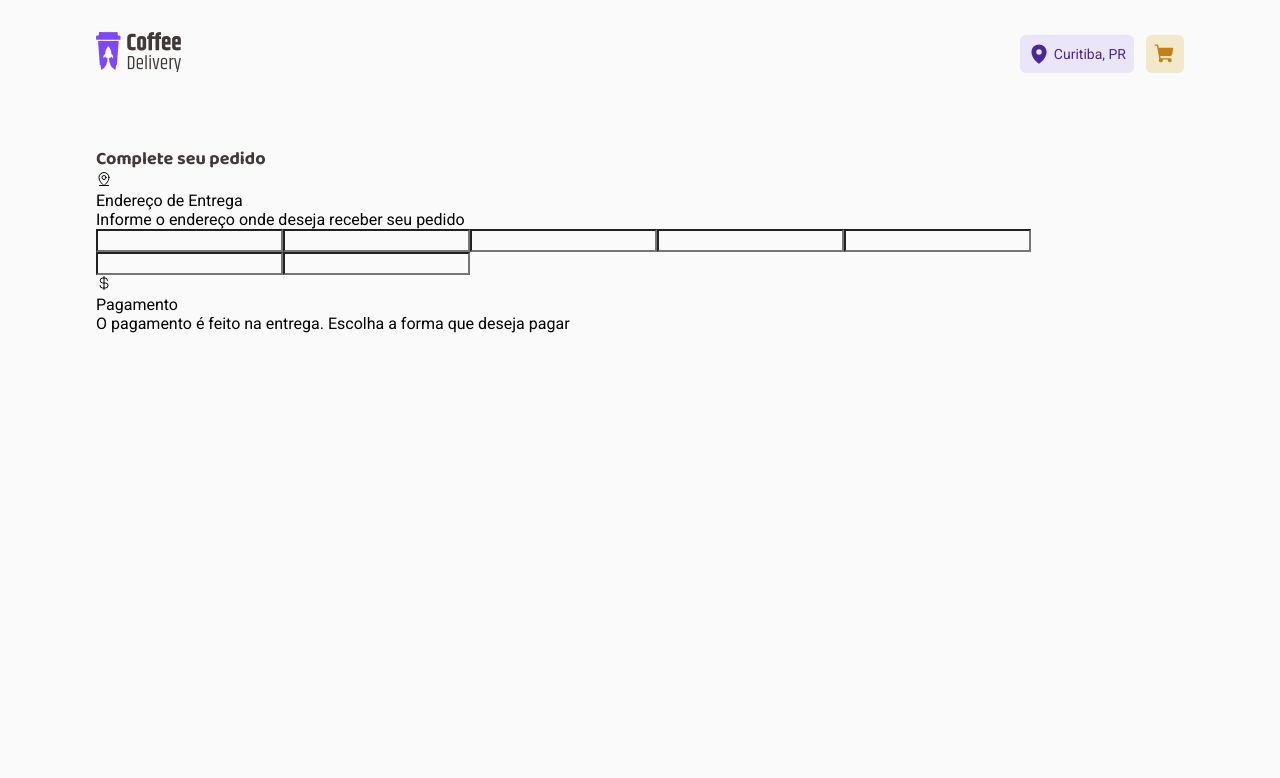
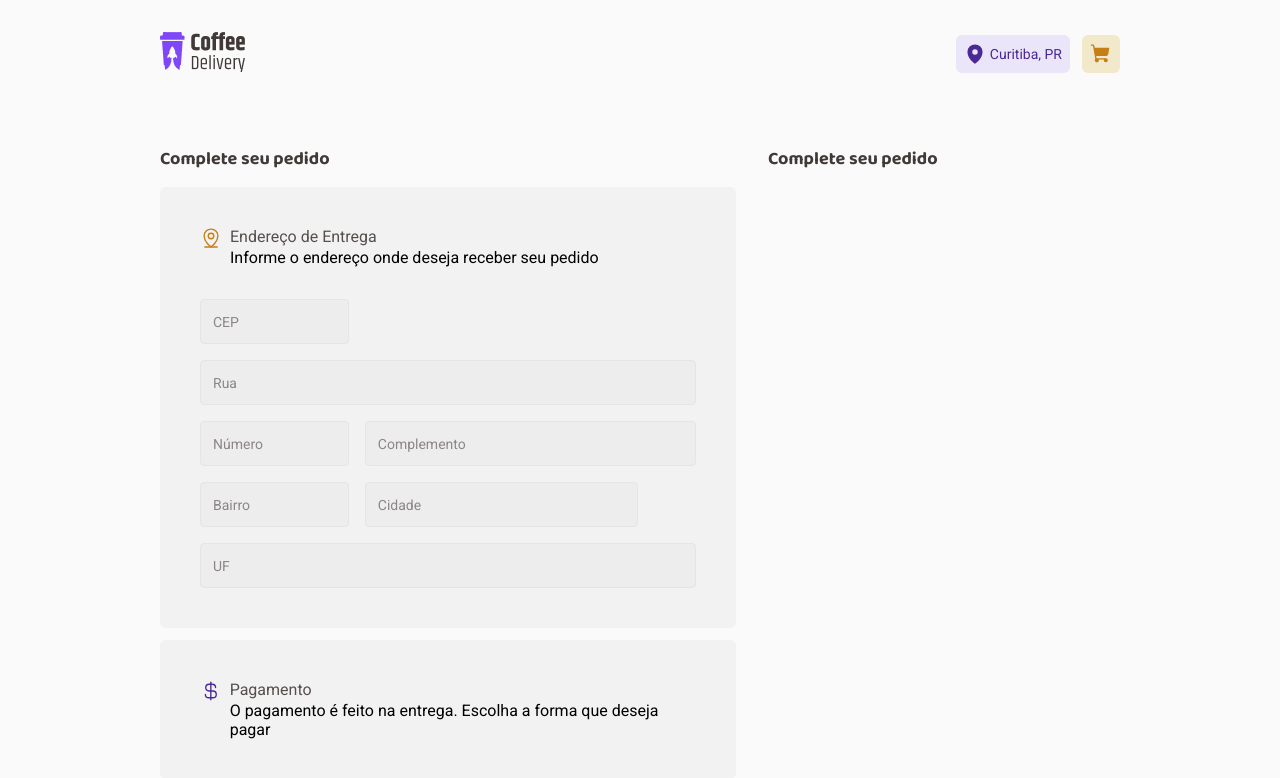
Before and after one commit to larissapissurno/coffee-delivery-react, a React (Vite) app: page /checkout in a window 1280 px wide. Shown: the top 778 px of the page. Built offline with nearby package versions, Linux system fonts and the light colour scheme.

Commit message:
address form UI

```diff
--- /dev/null
+++ b/src/components/Input/styles.ts
@@ -0,0 +1,39 @@
+import styled, { css } from 'styled-components'
+
+interface InputProps {
+  size: number
+  grow?: boolean
+}
+
+export const Input = styled.input<InputProps>`
+  display: flex;
+  flex-direction: row;
+  align-items: center;
+  padding: 12px;
+  gap: 4px;
+
+  background: ${(props) => props.theme['base-input']};
+
+  border: 1px solid ${(props) => props.theme['base-button']};
+  border-radius: 4px;
+  outline: none;
+
+  width: ${(props) => props.size + '%'};
+
+  ${(props) =>
+    props.grow &&
+    css`
+      flex-grow: 1;
+    `}
+
+  &:focus {
+    border: 2px solid ${(props) => props.theme['primary-500']};
+  }
+
+  &::placeholder {
+    color: ${(props) => props.theme['base-label']};
+    font-weight: 400;
+    font-size: 14px;
+    line-height: 130%;
+  }
+`
--- a/src/pages/Checkout/index.tsx
+++ b/src/pages/Checkout/index.tsx
@@ -1,6 +1,14 @@
+import { Input } from '@components/Input/styles'
 import { CurrencyDollar, MapPinLine } from 'phosphor-react'
-import { TitleXS } from 'src/styles/typography'
-import { ContentWrapper, StyledForm } from './styles'
+import { TextRegularM, TitleXS } from 'src/styles/typography'
+import {
+  ContentWrapper,
+  Grid,
+  LocaleInfo,
+  OrderHeader,
+  PaymentInfo,
+  StyledForm,
+} from './styles'
 
 export function Checkout() {
   return (
@@ -9,42 +17,46 @@ export function Checkout() {
         <div>
           <TitleXS>Complete seu pedido</TitleXS>
 
-          <div>
-            <div>
-              <MapPinLine />
+          <LocaleInfo>
+            <OrderHeader variant="primary-700">
+              <MapPinLine size={22} />
 
               <div>
-                <p>Endereço de Entrega</p>
+                <TextRegularM color="base-subtitle">
+                  Endereço de Entrega
+                </TextRegularM>
                 <p>Informe o endereço onde deseja receber seu pedido</p>
               </div>
-            </div>
+            </OrderHeader>
 
-            <div>
-              <input id="zipCode" />
-              <input id="street" />
-              <input id="number" />
-              <input id="complement" />
-              <input id="district" />
-              <input id="town" />
-              <input id="state" />
-            </div>
-          </div>
-          <div>
-            <div>
-              <CurrencyDollar />
+            <Grid>
+              <Input size={30} id="zipCode" placeholder="CEP" />
+              <Input size={100} id="street" placeholder="Rua" />
+              <Input size={30} id="number" placeholder="Número" />
+              <Input size={65} id="complement" placeholder="Complemento" grow />
+              <Input size={30} id="district" placeholder="Bairro" />
+              <Input size={55} id="town" placeholder="Cidade" />
+              <Input size={10} id="state" placeholder="UF" grow />
+            </Grid>
+          </LocaleInfo>
+          <PaymentInfo>
+            <OrderHeader variant="accent-700">
+              <CurrencyDollar size={22} />
 
               <div>
-                <p>Pagamento</p>
+                <TextRegularM color="base-subtitle">Pagamento</TextRegularM>
                 <p>
                   O pagamento é feito na entrega. Escolha a forma que deseja
                   pagar
                 </p>
               </div>
-            </div>
-          </div>
+            </OrderHeader>
+          </PaymentInfo>
         </div>
 
-        <div></div>
+        <div>
+          <TitleXS>Complete seu pedido</TitleXS>
+        </div>
       </StyledForm>
     </ContentWrapper>
   )
--- a/src/pages/Checkout/styles.ts
+++ b/src/pages/Checkout/styles.ts
@@ -1,8 +1,50 @@
 import { ContentContainer } from 'src/styles/global'
-import styled from 'styled-components'
+import styled, { DefaultTheme } from 'styled-components'
 
 export const ContentWrapper = styled(ContentContainer)`
   margin-top: calc(var(--header-hight) + 2.5rem);
 `
 
-export const StyledForm = styled.form``
+const OrderWrapper = styled.div`
+  display: flex;
+  flex-direction: column;
+  gap: 2rem;
+  padding: 2.5rem;
+  background-color: ${(props) => props.theme['base-card']};
+  border-radius: 6px;
+`
+
+interface OrderHeaderProps {
+  variant: keyof DefaultTheme
+}
+export const OrderHeader = styled.div<OrderHeaderProps>`
+  display: flex;
+  gap: 0.5rem;
+
+  svg {
+    color: ${(props) => props.theme[props.variant]};
+  }
+`
+
+export const Grid = styled.div`
+  /* display: grid; */
+  /* grid-auto-flow: row; */
+  display: flex;
+  flex-wrap: wrap;
+
+  gap: 1rem;
+`
+
+export const LocaleInfo = styled(OrderWrapper)`
+  margin-top: 0.975rem;
+`
+
+export const PaymentInfo = styled(OrderWrapper)`
+  margin-top: 0.75rem;
+`
+
+export const StyledForm = styled.form`
+  display: grid;
+  grid-template-columns: 60% 40%;
+  gap: 2rem;
+`
--- a/src/pages/Home/components/CoffeeCard/index.tsx
+++ b/src/pages/Home/components/CoffeeCard/index.tsx
@@ -12,7 +12,7 @@ import { SelectQuantity } from '@components/SelectQuantity'
 import { useState, useContext } from 'react'
 import { ShoppingCartItem } from 'src/reducers/shoppingCart/reducer'
 import { ShoppingCartContext } from 'src/contexts/ShoppingCartContext'
-import { TitleS } from 'src/styles/global'
+import { TitleS } from 'src/styles/typography'
 
 interface CoffeeCardProps {
   coffee: ShoppingCartItem
--- a/src/pages/Home/index.tsx
+++ b/src/pages/Home/index.tsx
@@ -1,7 +1,8 @@
 import { useEffect, useState } from 'react'
 import { useShoppingCart } from 'src/contexts/ShoppingCartContext'
 import { ShoppingCartItem } from 'src/reducers/shoppingCart/reducer'
-import { ContentContainer, TitleL } from '../../styles/global'
+import { TitleL } from 'src/styles/typography'
+import { ContentContainer } from '../../styles/global'
 import { CoffeeCard } from './components/CoffeeCard'
 import { IntroSection } from './components/IntroSection'
 import { CoffeeCardList } from './styles'
--- a/src/styles/themes/default.ts
+++ b/src/styles/themes/default.ts
@@ -19,5 +19,5 @@ export const defaultTheme = {
   'accent-500': '#8047F8',
   'accent-700': '#4B2995',
 
-  'container-size': '85vw',
+  'container-size': '75vw',
 }
```
